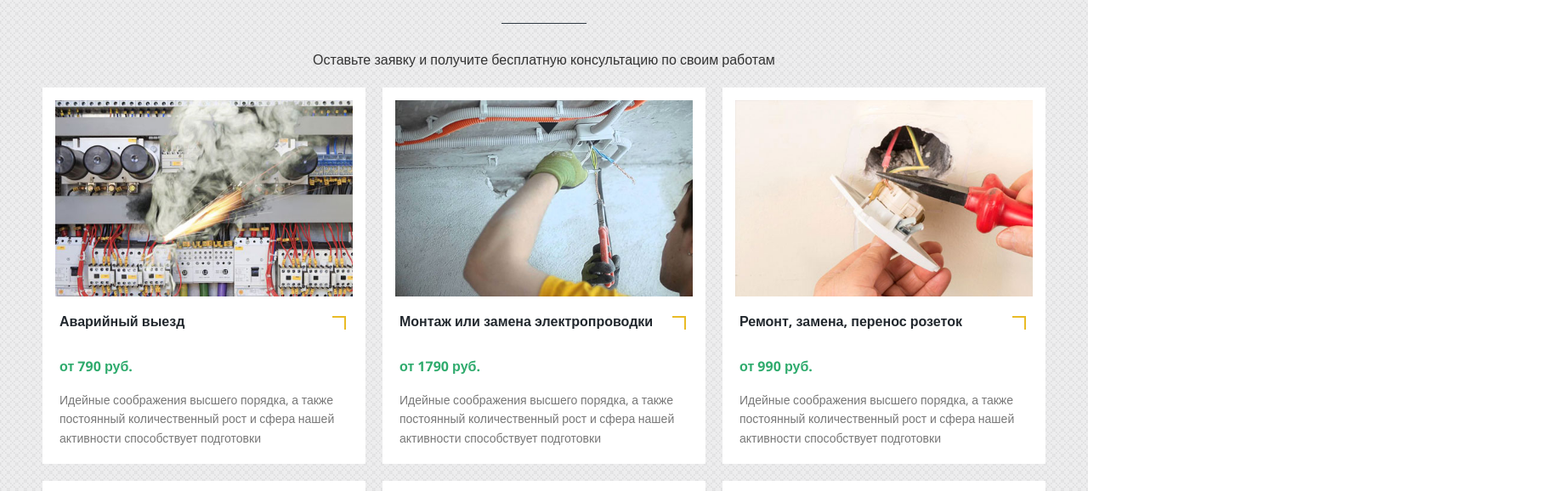
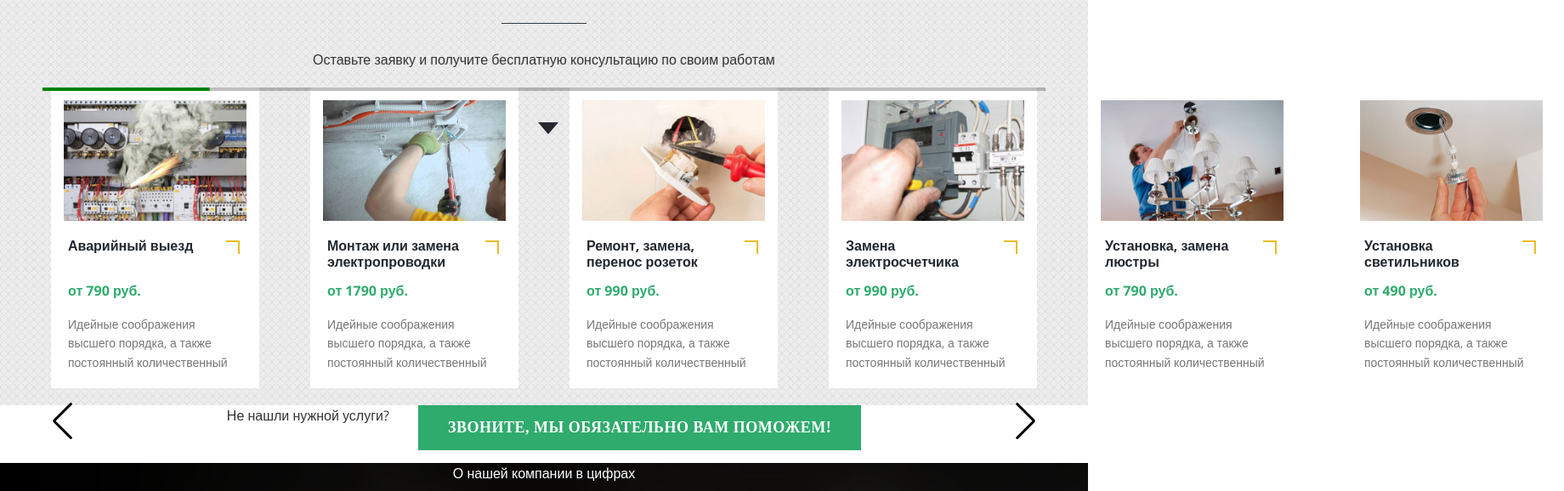
Before and after one commit to ekschedl/finalProjectGloAcademyJavascript, a website with bundled scripts: page index.html in a window 1280 px wide. Shown: the part 654-1232 px from the top of the page at 85% size, 1840 px wide, since content can reach past the window. Built offline with nearby package versions, Linux system fonts and the light colour scheme; files whose address does not match are found by name.

Commit message:
+swiperCarousel

```diff
--- a/css/style.css
+++ b/css/style.css
@@ -1085,6 +1085,8 @@
 .services-arrow {
 	display: flex;
 	justify-content: center;
+
+
 }
 
 .arrow-right,
@@ -1247,3 +1249,18 @@
 	}
 }
 /**** /. services section *****/
+.swiper-button-prev:after,
+.swiper-button-next:after {
+	color: black !important;
+  }
+
+  .swiper-button-next, .swiper-button-prev {
+    position: absolute;
+    top: 105% !important}
+
+	.swiper-pagination-progressbar .swiper-pagination-progressbar-fill{
+		background-color: green !important;
+	}
+	.swiper {
+
+		overflow: unset !important}
--- a/index.html
+++ b/index.html
@@ -15,12 +15,15 @@
 	<link rel="icon" type="image/png" href="favicon.png" />
 
 	<!-- STYLESHEETS :: FONTS -->
+	<link rel="stylesheet" href="https://cdn.jsdelivr.net/npm/swiper@11/swiper-bundle.min.css"/>
 	<link
 		href='https://fonts.googleapis.com/css?family=Open+Sans:600,400,300,400italic,600,700,700italic,800&subset=latin,cyrillic'
 		rel='stylesheet' type='text/css'>
 	<link href="https://fonts.googleapis.com/icon?family=Material+Icons" rel="stylesheet">
+
 	<!-- STYLESHEETS :: TEMPLATE -->
 	<link href="css/style.css" rel="stylesheet">
+	<link rel="stylesheet" href="https://cdn.jsdelivr.net/npm/swiper@11/swiper-bundle.min.css"/>
 </head>
 
 <body>
@@ -163,10 +166,9 @@
 				</p>
 				<div class="push40" ></div>
 
-
-				<div class="services-elements">
-					<div class="row services-carousel">
-						<div class="col-sm-6 col-md-4">
+				<div class="services-elements swiper ">
+					<div class="row services-carousel swiper-wrapper">
+						<div class="col-sm-6 col-md-4 swiper-slide">
 							<div class="element relative">
 								<a class="absolute fancyboxModal" href="#application"
 									data-application="Аварийный выезд"></a>
@@ -183,7 +185,7 @@
 								</div>
 							</div>
 						</div>
-						<div class="col-sm-6 col-md-4">
+						<div class="col-sm-6 col-md-4 swiper-slide">
 							<div class="element relative">
 								<a class="absolute fancyboxModal" href="#application"
 									data-application="Монтаж или замена электропроводки"></a>
@@ -200,7 +202,7 @@
 								</div>
 							</div>
 						</div>
-						<div class="col-sm-6 col-md-4">
+						<div class="col-sm-6 col-md-4 swiper-slide">
 							<div class="element relative">
 								<a class="absolute fancyboxModal" href="#application"
 									data-application="Ремонт, замена, перенос розеток"></a>
@@ -217,7 +219,7 @@
 								</div>
 							</div>
 						</div>
-						<div class="col-sm-6 col-md-4">
+						<div class="col-sm-6 col-md-4 swiper-slide">
 							<div class="element relative">
 								<a class="absolute fancyboxModal" href="#application"
 									data-application="Замена электросчетчика"></a>
@@ -234,7 +236,7 @@
 								</div>
 							</div>
 						</div>
-						<div class="col-sm-6 col-md-4">
+						<div class="col-sm-6 col-md-4 swiper-slide">
 							<div class="element relative">
 								<a class="absolute fancyboxModal" href="#application"
 									data-application="Установка, замена люстры"></a>
@@ -251,7 +253,7 @@
 								</div>
 							</div>
 						</div>
-						<div class="col-sm-6 col-md-4">
+						<div class="col-sm-6 col-md-4 swiper-slide">
 							<div class="element relative">
 								<a class="absolute fancyboxModal" href="#application"
 									data-application="Установка светильников"></a>
@@ -269,12 +271,12 @@
 							</div>
 						</div>
 					</div>
+						<div class="swiper-pagination"></div>
+						 <div class="swiper-button-prev"></div>
+						<div class="swiper-button-next"></div>
+
 				</div>
-				<div class="dots"></div>
-				<div class="services-arrow">
-					<img class="arrow-left" src="images/right-arrow_1.svg" alt="arrow-left">
-					<img class="arrow-right" src="images/right-arrow_1.svg" alt="arrow-right">
-				</div>
+
 
 			</div>
 			<div class="push70"></div>
--- a/package.json
+++ b/package.json
@@ -3,14 +3,19 @@
   "version": "1.0.0",
   "description": "",
   "main": "index.js",
+
   "scripts": {
     "build": "webpack --mode=production",
     "watch": "webpack --watch --mode=development"
   },
   "author": "Ekaterina Schedlberger",
   "license": "ISC",
+  "dependencies": {
+    "swiper": "^11.1.1"
+  },
   "devDependencies": {
     "webpack": "^5.91.0",
     "webpack-cli": "^4.10.0"
   }
+
 }
--- a/src/index.js
+++ b/src/index.js
@@ -5,7 +5,7 @@
 import carousel from "./modules/carousel";
 import up from "./modules/up";
 import sendForm from "./modules/sendForm";
-import swiper from "./modules/swiper";
+import swiperCarousel from "./modules/swiperCarousel";
 
 modal();
 menu();
@@ -16,4 +16,4 @@
 sendForm("form-callback");
 sendForm("form-feedback");
 sendForm("form-application");
-swiper();
+swiperCarousel();
--- a/src/modules/swiper.js
+++ /dev/null
@@ -1,2 +0,0 @@
-const swiper = () => {};
-export default swiper;
--- /dev/null
+++ b/src/modules/swiperCarousel.js
@@ -0,0 +1,37 @@
+import Swiper from "swiper";
+import { Navigation, Pagination } from "swiper/modules";
+// import Swiper and modules styles
+const swiperCarousel = () => {
+  console.log("gee");
+  const swiper = new Swiper(".swiper", {
+    modules: [Navigation, Pagination],
+    slidesPerView: 1,
+    spaceBetween: 10,
+    pagination: {
+      el: ".swiper-pagination",
+      type: "progressbar",
+    },
+    navigation: {
+      nextEl: ".swiper-button-next",
+      prevEl: ".swiper-button-prev",
+    },
+    loop: true,
+
+    breakpoints: {
+      500: {
+        slidesPerView: 2,
+        spaceBetween: 20,
+      },
+      700: {
+        slidesPerView: 3,
+        spaceBetween: 20,
+      },
+      900: {
+        slidesPerView: 4,
+        spaceBetween: 40,
+      },
+    },
+  });
+};
+
+export default swiperCarousel;
```
Also changed, not shown: css/bootstrap.css, dist/main.js.
